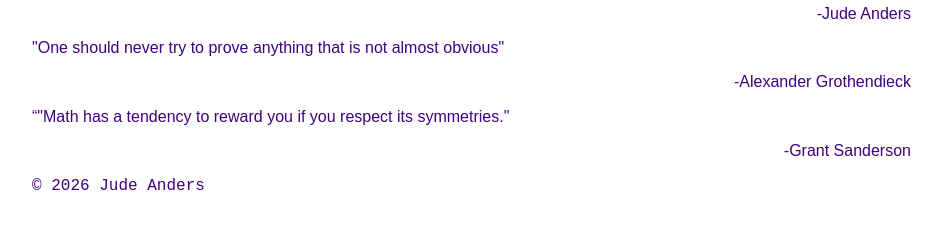
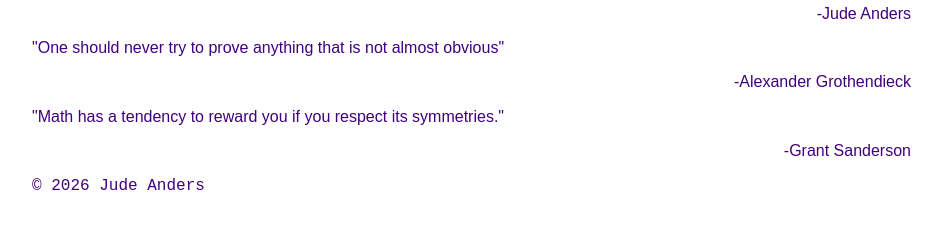
Before and after one commit to 1anderj/judeanders-website, a Jekyll site: the page built from math-quotations/index.html, in a window 1280 px wide and 900 px high, scrolled down 2901 px. Shown: the part 635-864 px from the top of the window, without its empty margins (22-964 px from the left). Built offline with Jekyll 4.4.1, drawn with Linux system fonts in a browser that asks for light colours; some web fonts are replaced.

Commit message:
fix typo

```diff
--- a/math-quotations/index.html
+++ b/math-quotations/index.html
@@ -79,5 +79,5 @@ title: Mathematician quotes
 <p class="attribution">-Jude Anders</p>
 <p class="quotation">"One should never try to prove anything that is not almost obvious"</p>
 <p class="attribution">-Alexander Grothendieck</p>
-<p class="quotation">“"Math has a tendency to reward you if you respect its symmetries."</p>
+<p class="quotation">"Math has a tendency to reward you if you respect its symmetries."</p>
 <p class="attribution">-Grant Sanderson</p>
```
